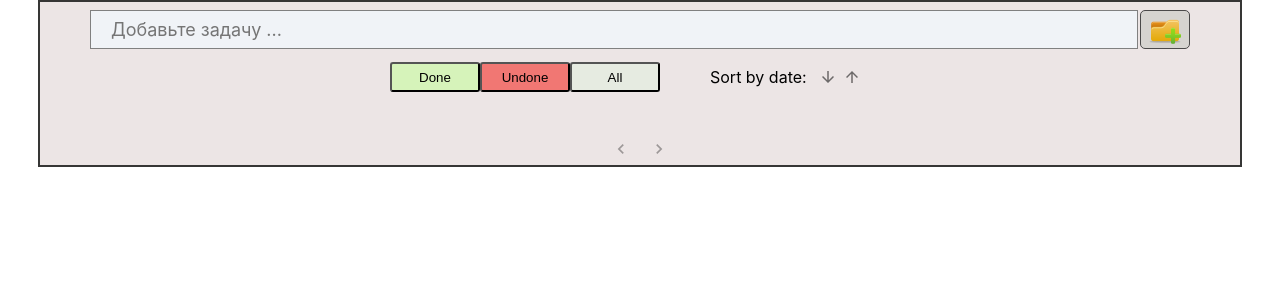
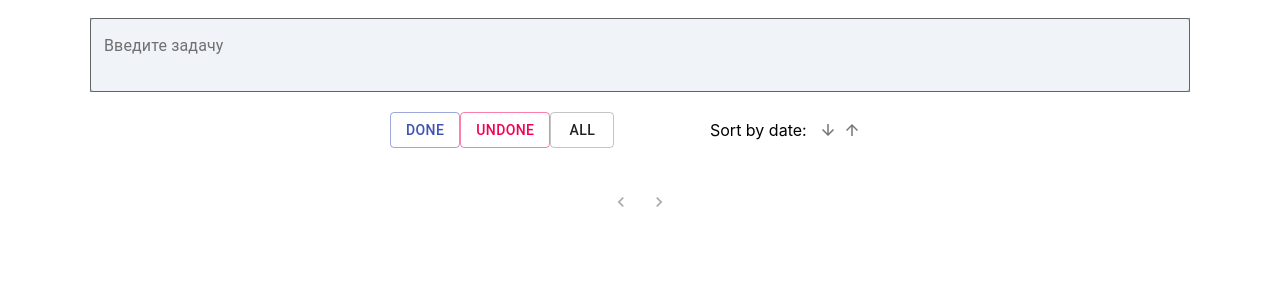
Before and after one commit to Dolzhikov1998/todo, a React (Create React App) app: page / in a window 1280 px wide. Shown: the top 300 px of the page. Built offline with nearby package versions, Linux system fonts and the light colour scheme.

Commit message:
Full work front

```diff
--- a/src/App.js
+++ b/src/App.js
@@ -9,7 +9,7 @@ function App() {
 const [todos, setTodos] = useState([])
 const [statusTodo, setStatusTodo] = useState('all')
 const [stateDate, setStateDate] = useState(false)
-const [statePag, setStatePag] = useState(1)
+const [statePag, setStatePag] = useState(0)
 
 
 function addNewItem(newItem){
@@ -54,8 +54,11 @@ function changeCheckedTodosItem(idItem){
   )
 }
 
-function handlerPagin (valuePagination){
-  setStatePag(valuePagination)
+const handlerPagin = (e, statePag) => {
+  if(statePag === 1)
+    setStatePag(0)
+  else
+    setStatePag(statePag - 1)
 }
 
   return (
@@ -64,7 +67,7 @@ function handlerPagin (valuePagination){
         <Header addItem = {addNewItem}/>
         <Filters
          filters = {filters}
-         filtersForDate={filtersForDate}/>
+         filtersForDate = {filtersForDate}/>
         <form className = 'content'>
           {
             <ListTodos
--- a/src/components/Filters.js
+++ b/src/components/Filters.js
@@ -2,6 +2,7 @@ import React from 'react'
 import IconButton from '@material-ui/core/IconButton';
 import ArrowDownwardIcon from '@material-ui/icons/ArrowDownward';
 import ArrowUpwardIcon from '@material-ui/icons/ArrowUpward';
+import Button from '@material-ui/core/Button';
 
 
 
@@ -11,17 +12,24 @@ function Filters(props){
     return(
         <div className="containerForFiltersBtn">
             <div>
-                <button className = "btnFilterExpendTodo" onClick = {() => filters('done')}>Done</button>
-                <button className = "btnFilterNotExpendTodo" onClick = {() => filters('undone')}>Undone</button>
-                <button className = "btnFilterAllTodo" onClick = {() => filters('all')}>All</button>
+            <Button variant = "outlined" color = "primary" onClick = {() => filters('done')}>
+                Done
+            </Button>
+            <Button variant = "outlined" color = "secondary" onClick = {() => filters('undone')}>
+                Undone
+            </Button>
+            <Button variant = "outlined" color = "default" onClick = {() => filters('all')}>
+                All
+            </Button>
             </div>
+
             <span className="arrowContainer">
-            <p>Sort by date:</p>&#160;&#160;
-                <IconButton aria-label="delete"  size="small">
-                    <ArrowDownwardIcon fontSize="inherit" onClick={() => filtersForDate(false)}/>
+                <p>Sort by date:</p>&#160;&#160;
+                <IconButton aria-label = "delete"  size="small" onClick = {() => filtersForDate(false)}>
+                    <ArrowDownwardIcon fontSize = "inherit" />
                 </IconButton>
-                <IconButton aria-label="delete"  size="small">
-                    <ArrowUpwardIcon fontSize="inherit" onClick={() => filtersForDate(true)}/>
+                <IconButton aria-label = "delete"  size="small" onClick = {() => filtersForDate(true)}>
+                    <ArrowUpwardIcon fontSize = "inherit" />
                 </IconButton>
             </span>
         </div>
--- a/src/components/Header.js
+++ b/src/components/Header.js
@@ -1,4 +1,5 @@
 import React, {useState} from 'react'
+import TextField from '@material-ui/core/TextField';
 
 function Header({addItem}){
     const [stateInp, setStateInp] = useState('')
@@ -6,27 +7,25 @@ function Header({addItem}){
 
 return(
     <div className = "require">
-        <input type = "text"
-        placeholder = "Добавьте задачу ..."
-        className = "inp_require"
+
+        <TextField
+        id="outlined-basic"
+        label="Введите задачу"
+        variant="outlined"
+        value = {stateInp}
         onChange = {event => setStateInp(event.target.value)}
-        value = {stateInp}
         onKeyDown = {event=>{
             if(event.key === 'Enter'){
-                addItem({id:counterForID, title:stateInp, checked:false, status: 'undone', date: new Date().toLocaleString()})
-                setcounterForID(counterForID + 1)
-                setStateInp('')
+                if(stateInp === '') alert('Ничего нет!')
+                else {
+                    addItem({id:counterForID, title:stateInp, checked:false, status: 'undone', date: new Date().toLocaleString()})
+                    setcounterForID(counterForID + 1)
+                    setStateInp('')
+                }
+
             }
         }}
-        >
-        </input>
-        <div className = "add" onClick = {() => {
-                addItem({id:counterForID, title:stateInp, checked:false, status:'undone', date: new Date().toLocaleString()})
-                setcounterForID(counterForID + 1)
-                setStateInp('')
-        }}>
-            <img src = "./add.png" alt = "#"/>
-        </div>
+         />
     </div>
 )
 }
--- a/src/components/Item.js
+++ b/src/components/Item.js
@@ -1,7 +1,17 @@
 import React, {useState} from 'react'
 import TextField from '@material-ui/core/TextField'
 import Box from '@material-ui/core/Box'
+import Checkbox from '@material-ui/core/Checkbox';
+import Button from '@material-ui/core/Button';
+import { makeStyles } from '@material-ui/core/styles';
+import DeleteForeverIcon from '@material-ui/icons/DeleteForever';
+import Icon from '@material-ui/core/Icon';
 
+const useStyles = makeStyles(() => ({
+    root: {
+      width: "780px"
+    },
+  }));
 
 function Item(props){
     const { todo,
@@ -12,36 +22,40 @@ function Item(props){
     const [stateCheck, setStateCheck] = useState(todo.checked)
     const [stateTitle, setStateTitle] = useState(todo.title)
 
-    const classes = ['elemetns-content']
-
-    if(stateCheck){
-        classes.push('done')
-    }
-
+    const styleInput = useStyles()
     return(
         <div className = "elements" >
             <div className = "check" >
-                <input type = "checkbox"
-                className = "check_f"
+            <Checkbox
+            name = "checkedB"
+            color = "secondary"
             checked = {stateCheck}
             onChange = {() => {
                 changeCheckedTodos(todo.id)
                 setStateCheck(!stateCheck)
             }}/>
             </div>
-            <div className = { classes.join(' ') }>
-                <div className="a">
+            <div className = "elemetns-content">
+                <div className = "a">
                     &#160;&#160;&#160;
-                    <TextField value = {stateTitle}
-                                onChange = {event =>{
-                                    setStateTitle(event.target.value)
+                    <TextField
+                    id = "standard-basic"
+                    variant = "standard"
+                    className = {styleInput.root}
+                    value = {stateTitle}
+                    onChange = {event => {setStateTitle(event.target.value)
                                          changeTitle(stateTitle, todo.id)}}>
                     </TextField>&#160;&#160;&#160;
                     <Box>{todo.date}</Box>
                 </div>
 
-                            {/* <p  className = "text_cont">{todo.title}&#160;&#160;&#160;<small>{todo.date}</small></p> */}
-                <div className = "delete" onClick={ () => {deleteItem(todo.id)}}>&times;</div>
+                <Button
+                variant = "contained"
+                color = "secondary"
+                onClick = { () => {deleteItem(todo.id)}}
+                >
+                    <Icon><DeleteForeverIcon/></Icon>
+                </Button>
             </div>
         </div>
     )
--- a/src/components/LIstTodos.js
+++ b/src/components/LIstTodos.js
@@ -12,7 +12,7 @@ function ListTodos(props){
         changeTitle,
         statePag
     } = props
-        console.log(statePag)
+
     const sortDateUp = (a, b) => {
         if(a.date < b.date) return 1
         else if(a.date > b.date) return -1
@@ -25,17 +25,13 @@ function ListTodos(props){
     }
 
     const filterTodoForDate = () =>{
-        console.log(stateDate)
-        if(stateDate === true)
             return todos.sort(stateDate ? sortDateUp : sortDateDown)
-        else
-            return todos
     }
 
     const filters = () =>{
         if(statusTodos !== 'all')
         {
-            return filterTodoForDate().map(todo => {
+            return filterTodoForDate().filter((_,index)=> (index >= (statePag * 5))&&(index < (statePag * 5) +5)).map(todo => {
                       if(todo.status === statusTodos){
                         return (<Item
                         key = {todo.id}
@@ -46,15 +42,15 @@ function ListTodos(props){
                       }
                     })
         }
-        {
-            return filterTodoForDate().map( todo => (<Item
+
+            return filterTodoForDate().filter((_,index)=> (index >= (statePag * 5))&&(index < (statePag * 5) +5)).map( todo => (<Item
                 key = {todo.id}
                 todo = {todo}
                 deleteItem = {deleteItem}
                 changeTitle = {changeTitle}
                 changeCheckedTodos = {changeCheckedTodosItem}
             />))
-        }
+
 
     }
 
--- a/src/components/Paginations.js
+++ b/src/components/Paginations.js
@@ -1,4 +1,4 @@
-import React, {useState} from 'react'
+import React from 'react'
 import { makeStyles } from '@material-ui/core/styles';
 import Pagination from '@material-ui/lab/Pagination';
 
@@ -10,25 +10,20 @@ const useStyles = makeStyles((theme) => ({
     },
   }));
 
-function MyPaginations(props){
-  const {
-    todos,
-    handlerPagin
-  } = props
+  function MyPaginations(props){
+    const {
+      todos,
+      handlerPagin
+    } = props
+
     const classes = useStyles();
-
-    const [numberPage, setNumberPage] = useState()
-
-    // function handlerPagin(){
-
-    // }
 
     return(
         <div className={classes.root}>
             <Pagination
             count={Math.ceil(todos.length/5)}
             onChange = {
-              handlerPagin(Math.ceil(todos.length/5))
+              handlerPagin
             }
            />
         </div>
--- a/src/index.css
+++ b/src/index.css
@@ -14,13 +14,13 @@ code {
 
 .container{
   width: 1200px;
-    background-color: rgb(236, 229, 229);
+    /* background-color: rgb(236, 229, 229); */
     margin: auto;
     display: flex;
     flex-direction: column;
     justify-content: center;
     align-items: center;
-    border: 2px solid rgb(54, 54, 53);
+    /* border: 2px solid rgb(54, 54, 53); */
 }
 
 .require {
@@ -28,7 +28,7 @@ code {
   justify-content: center;
   align-items: center;
   width: 1100px;
-  height: 35px;
+  height: 90px;
   margin-top: 10px;
 }
 .require input {
@@ -118,24 +118,29 @@ code {
 .elements {
   display: flex;
   width: 1100px;
-  height: 35px;
+  height: 60px;
   margin: 3px 0px;
-  border: 0.5px solid rgb(48, 48, 47);
+  align-items: center;
+  /* border: 0.5px solid rgb(48, 48, 47); */
 }
 
 .check {
   display: flex;
   justify-content: center;
   align-items: center;
-  width: 35px;
-  height: 35px;
-  border-right: 0.5px solid black;
-  background-color: rgb(217, 221, 224);
+  width: 50px;
+  height: 50px;
+  /* border: 0.5px solid black; */
+  /* border-radius: 3px; */
+  /* font-size: 5rem; */
+  /* background-color: rgb(117, 140, 158); */
 }
 
 .check input {
-  width: 18px;
-  height: 18px;
+  width: 28px;
+  height: 28px;
+  display: flex;
+  font-size: 28px;
 }
 
 .check_f {
@@ -149,7 +154,7 @@ code {
 .elemetns-content {
   display: flex;
   width: 1065px;
-  height: 35px;
+  height: 54px;
   justify-content: space-between;
   align-items: center;
 }
@@ -168,11 +173,13 @@ code {
   display: flex;
   justify-content: center;
   align-items: center;
-  background-color: rgb(238, 110, 110);
-  width: 35px;
-  height: 35px;
-  font-size: 28px;
-  border-left: 0.5px solid black;
+  /* background-color: rgb(238, 110, 110); */
+  width: 50px;
+  height: 50px;
+  font-size: 48px;
+  color: red;
+  border: 0.5px solid black;
+  border-radius: 3px;
 }
 
 .delete:hover {
```
Lines whose indentation alone changed are shown as unchanged.
